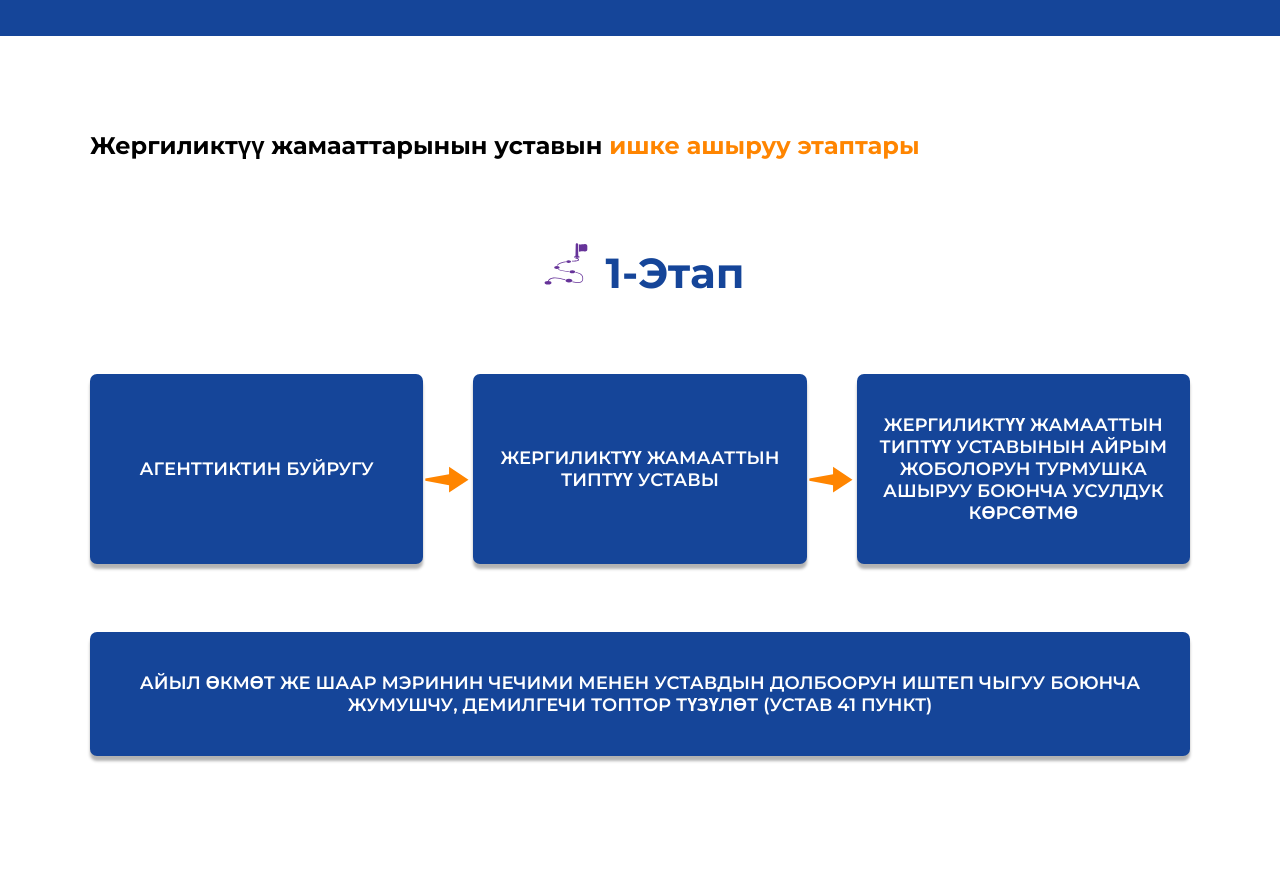
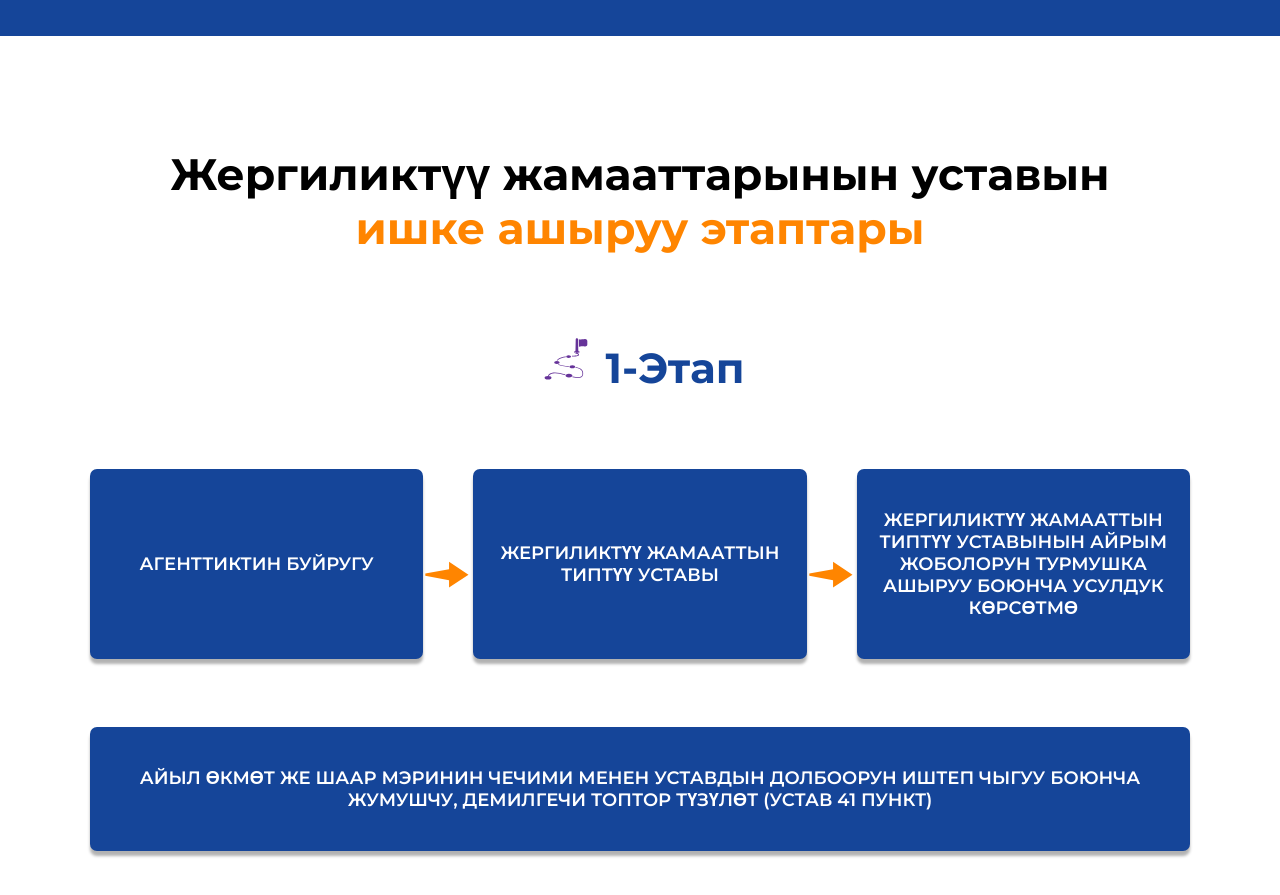
Before and after one commit to zhanybekovich/gagsmu, a Gatsby site: page / in a window 1280 px wide. Shown: the part 2160-3055 px from the top of the page. Before the commit the page ends 2994 px from the top, so only its background shows below. Built offline with nearby package versions, Linux system fonts and the light colour scheme; Gatsby itself is replaced by a stand-in of ours.

Commit message:
Fix title styles

```diff
--- a/src/components/stage1/Stage1.jsx
+++ b/src/components/stage1/Stage1.jsx
@@ -6,7 +6,8 @@ const Stage1 = () => {
     <section className="section stage-1">
       <div className="container">
         <h2 className="section-title">
-          Жергиликтүү жамааттарынын уставын <span>ишке ашыруу этаптары</span>
+          Жергиликтүү жамааттарынын уставын <br />
+          <span>ишке ашыруу этаптары</span>
         </h2>
         <div className="stage-top">
           <h3 className="stage-title">1-Этап</h3>
--- a/src/components/stage1/stage1.scss
+++ b/src/components/stage1/stage1.scss
@@ -1,7 +1,13 @@
 .stage-1 {
   // background-color: #f7f8fa;
   h2 {
+    font-size: 44px;
     margin-bottom: 30px;
+    text-align: center;
+
+    @media screen and (max-width: 768px) {
+      font-size: 28px;
+    }
   }
 
   &-steps {
```
